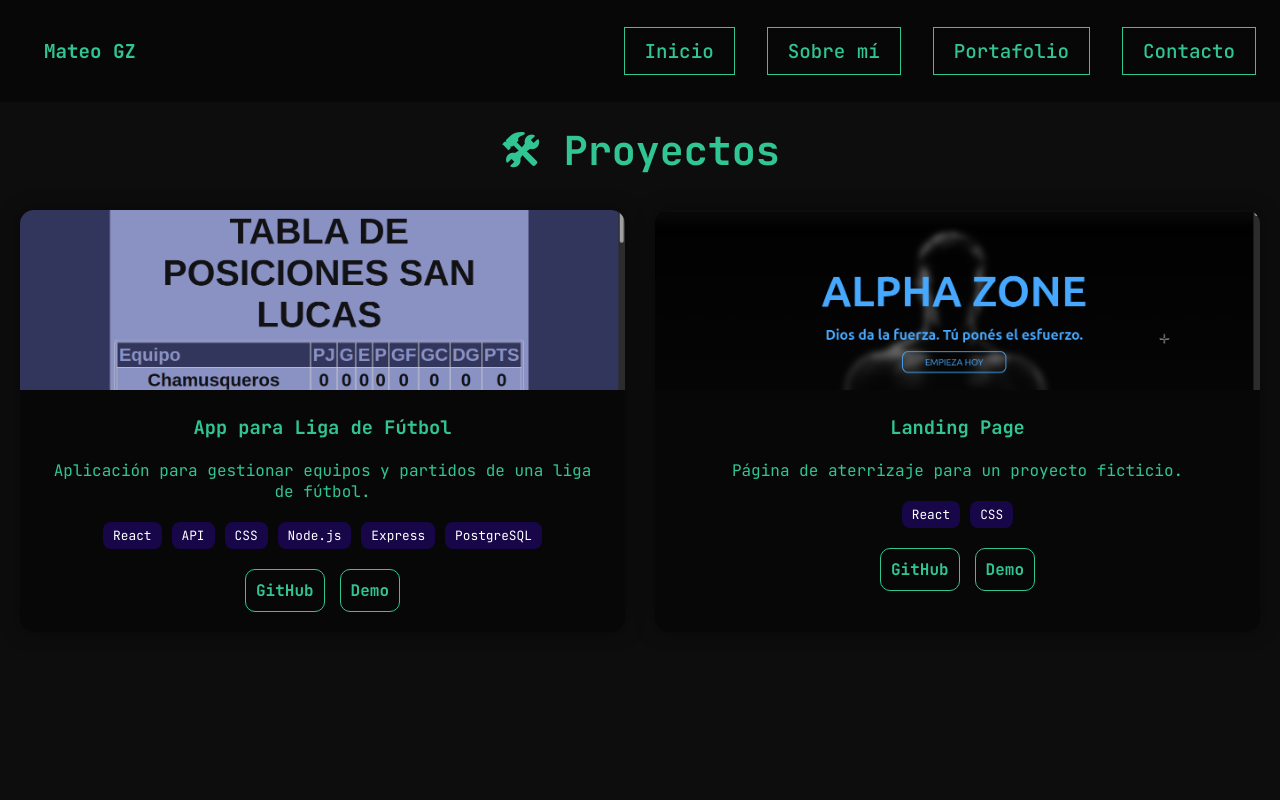
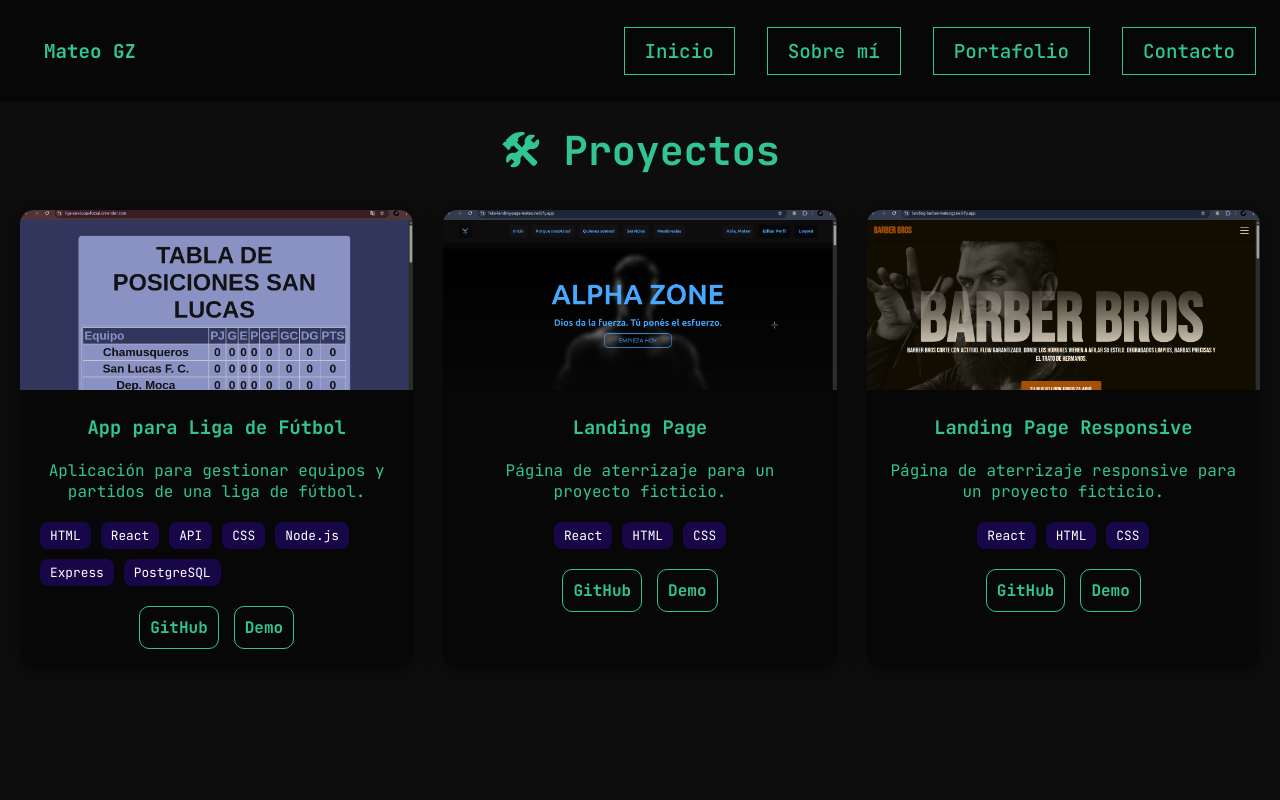
Before and after one commit to mateo-gz/PORTAFOLIO-PERSONAL, a React (Vite) app: page /portafolio in a window 1280 px wide. Shown: the top 800 px of the page. Built offline with nearby package versions, Linux system fonts and the light colour scheme.

Commit message:
Agregando un nuevo proyecto al area de portafolio

```diff
--- a/src/pages/portfolio.jsx
+++ b/src/pages/portfolio.jsx
@@ -6,18 +6,26 @@ const Portfolio = () => {
     {
       title: 'App para Liga de Fútbol',
       description: 'Aplicación para gestionar equipos y partidos de una liga de fútbol.',
-      tech: ['React', 'API', 'CSS', 'Node.js', 'Express', 'PostgreSQL'],
+      tech: ['HTML', 'React', 'API', 'CSS', 'Node.js', 'Express', 'PostgreSQL'],
       image: '/sn.png',
       github: 'https://github.com/mateo-gz/FRONTENDSN',
       demo: 'https://liga-san-lucas-futsal.onrender.com'
     },
-        {
+    {
       title: 'Landing Page',
       description: 'Página de aterrizaje para un proyecto ficticio.',
-      tech: ['React', 'CSS'],
+      tech: ['React', 'HTML', 'CSS'],
       image: '/landingPage.png',
       github: 'https://github.com/mateo-gz/landing-page',
       demo: 'https://fake-landing-page-mateo.netlify.app/'
+    },
+    {
+      title: 'Landing Page Responsive',
+      description: 'Página de aterrizaje responsive para un proyecto ficticio.',
+      tech: ['React', 'HTML', 'CSS'],
+      image: '/landing-page.png',
+      github: 'https://github.com/mateo-gz/landing-barber',
+      demo: 'https://landing-barber-mateogz.netlify.app/'
     },
   ];
 
```
Also changed, not shown: public/landing-page.png (added).
